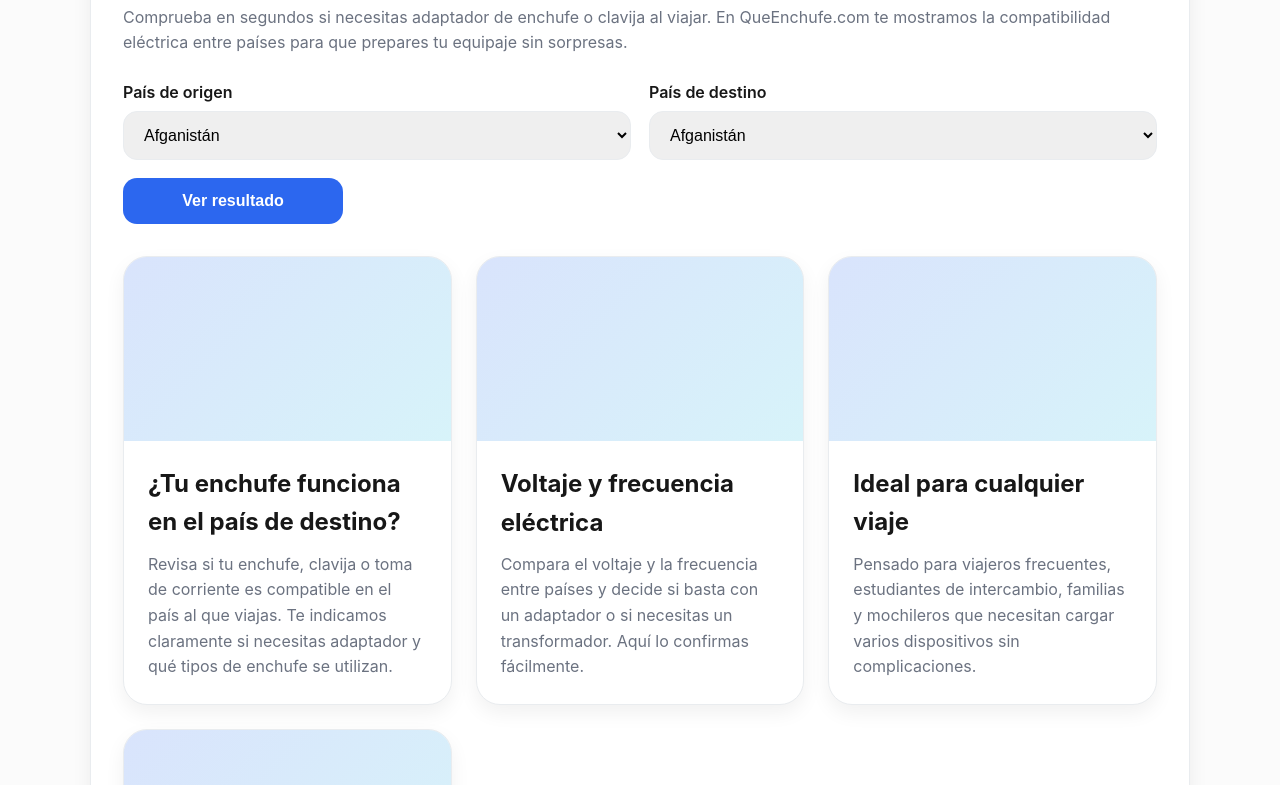
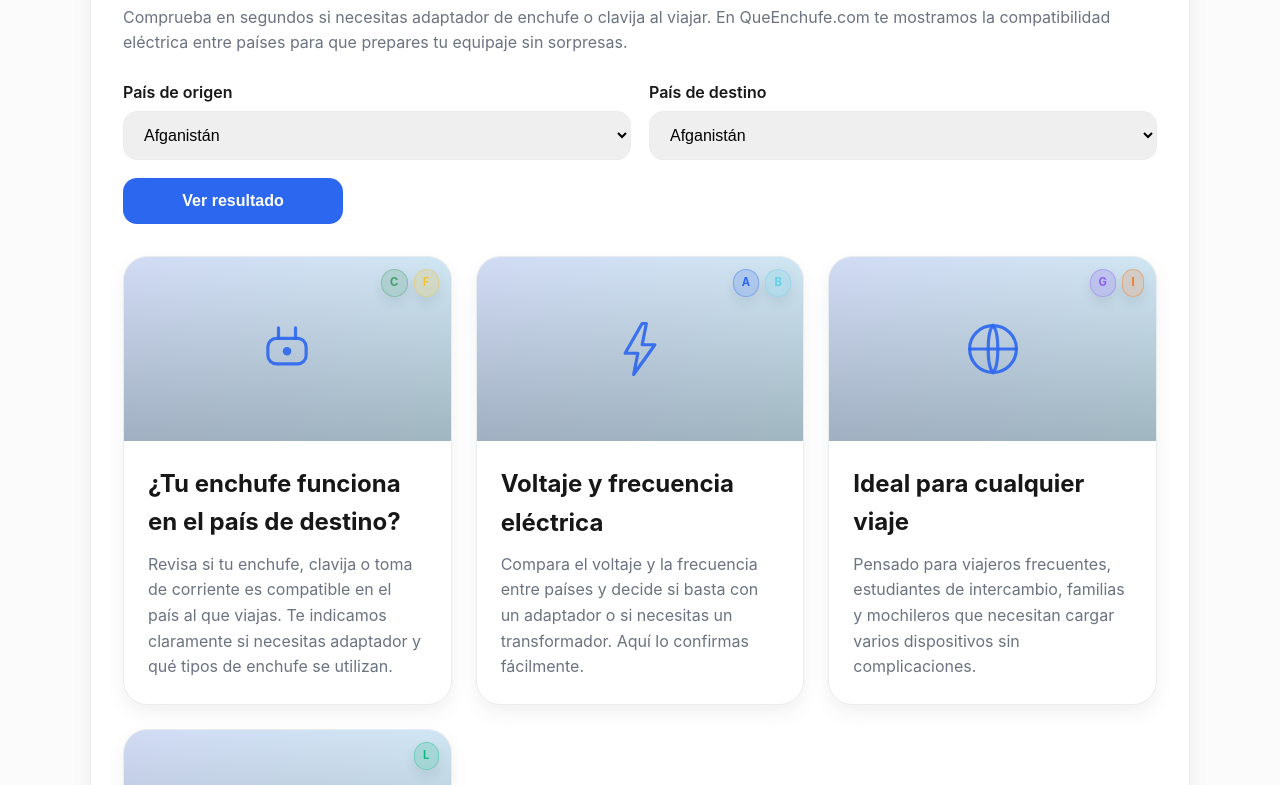
Before and after one commit to elpenultimo/queenchufe, a website: page index.html in a window 1280 px wide. Shown: the part 195-980 px from the top of the page. Drawn offline with Linux system fonts and the light colour scheme.

Commit message:
Add visual headers and plug chips to tiles

```diff
--- a/assets/styles.css
+++ b/assets/styles.css
@@ -46,6 +46,17 @@ a {
   background: var(--surface);
   border-bottom: 1px solid var(--border);
   padding: 16px 0;
+  position: relative;
+}
+
+.site-header::after {
+  content: "";
+  position: absolute;
+  left: 0;
+  right: 0;
+  bottom: 0;
+  height: 3px;
+  background: linear-gradient(90deg, var(--primary), var(--cyan));
 }
 
 .logo {
@@ -221,6 +232,8 @@ button:hover {
   );
   position: relative;
   overflow: hidden;
+  display: grid;
+  place-items: center;
 }
 
 .card-tile__media img {
@@ -228,6 +241,87 @@ button:hover {
   height: 100%;
   object-fit: cover;
   display: block;
+  position: relative;
+  z-index: 0;
+}
+
+.card-tile__media::after {
+  content: "";
+  position: absolute;
+  inset: 0;
+  background: linear-gradient(180deg, rgba(15, 23, 42, 0.04), rgba(15, 23, 42, 0.28));
+  z-index: 1;
+  pointer-events: none;
+}
+
+.card-tile__icon {
+  width: clamp(48px, 20vw, 68px);
+  height: clamp(48px, 20vw, 68px);
+  color: rgba(44, 103, 239, 0.9);
+  z-index: 2;
+}
+
+.card-tile__chips {
+  position: absolute;
+  top: 12px;
+  right: 12px;
+  display: inline-flex;
+  gap: 6px;
+  z-index: 3;
+}
+
+.plug-chip {
+  font-size: 0.7rem;
+  font-weight: 700;
+  padding: 4px 8px;
+  border-radius: 999px;
+  letter-spacing: 0.04em;
+  backdrop-filter: blur(8px);
+  -webkit-backdrop-filter: blur(8px);
+  border: 1px solid transparent;
+  box-shadow: 0 6px 12px rgba(15, 23, 42, 0.08);
+}
+
+.plug-chip--a {
+  color: #2c67ef;
+  background: rgba(44, 103, 239, 0.18);
+  border-color: rgba(44, 103, 239, 0.35);
+}
+
+.plug-chip--b {
+  color: #60d0e9;
+  background: rgba(96, 208, 233, 0.18);
+  border-color: rgba(96, 208, 233, 0.35);
+}
+
+.plug-chip--c {
+  color: #469a67;
+  background: rgba(70, 154, 103, 0.2);
+  border-color: rgba(70, 154, 103, 0.35);
+}
+
+.plug-chip--f {
+  color: #f4c430;
+  background: rgba(244, 196, 48, 0.2);
+  border-color: rgba(244, 196, 48, 0.35);
+}
+
+.plug-chip--g {
+  color: #8b5cf6;
+  background: rgba(139, 92, 246, 0.2);
+  border-color: rgba(139, 92, 246, 0.35);
+}
+
+.plug-chip--i {
+  color: #f97316;
+  background: rgba(249, 115, 22, 0.18);
+  border-color: rgba(249, 115, 22, 0.35);
+}
+
+.plug-chip--l {
+  color: #10b981;
+  background: rgba(16, 185, 129, 0.2);
+  border-color: rgba(16, 185, 129, 0.35);
 }
 
 .card-tile__content {
--- a/index.html
+++ b/index.html
@@ -49,28 +49,66 @@
 
       <section class="info-cards grid tile-grid">
         <article class="card-tile">
-          <div class="card-tile__media" aria-hidden="true"></div>
+          <div class="card-tile__media card-tile__media--plug" aria-hidden="true">
+            <div class="card-tile__chips">
+              <span class="plug-chip plug-chip--c">C</span>
+              <span class="plug-chip plug-chip--f">F</span>
+            </div>
+            <svg class="card-tile__icon" viewBox="0 0 64 64" fill="none" aria-hidden="true">
+              <rect x="14" y="22" width="36" height="24" rx="8" stroke="currentColor" stroke-width="3" />
+              <path d="M24 22V12" stroke="currentColor" stroke-width="3" stroke-linecap="round" />
+              <path d="M40 22V12" stroke="currentColor" stroke-width="3" stroke-linecap="round" />
+              <circle cx="32" cy="34" r="4" fill="currentColor" />
+            </svg>
+          </div>
           <div class="card-tile__content">
             <h3>¿Tu enchufe funciona en el país de destino?</h3>
             <p>Revisa si tu enchufe, clavija o toma de corriente es compatible en el país al que viajas. Te indicamos claramente si necesitas adaptador y qué tipos de enchufe se utilizan.</p>
           </div>
         </article>
         <article class="card-tile">
-          <div class="card-tile__media" aria-hidden="true"></div>
+          <div class="card-tile__media card-tile__media--bolt" aria-hidden="true">
+            <div class="card-tile__chips">
+              <span class="plug-chip plug-chip--a">A</span>
+              <span class="plug-chip plug-chip--b">B</span>
+            </div>
+            <svg class="card-tile__icon" viewBox="0 0 64 64" fill="none" aria-hidden="true">
+              <path d="M34 8L18 36H30L26 56L46 28H34L38 8Z" stroke="currentColor" stroke-width="3" stroke-linejoin="round" />
+            </svg>
+          </div>
           <div class="card-tile__content">
             <h3>Voltaje y frecuencia eléctrica</h3>
             <p>Compara el voltaje y la frecuencia entre países y decide si basta con un adaptador o si necesitas un transformador. Aquí lo confirmas fácilmente.</p>
           </div>
         </article>
         <article class="card-tile">
-          <div class="card-tile__media" aria-hidden="true"></div>
+          <div class="card-tile__media card-tile__media--globe" aria-hidden="true">
+            <div class="card-tile__chips">
+              <span class="plug-chip plug-chip--g">G</span>
+              <span class="plug-chip plug-chip--i">I</span>
+            </div>
+            <svg class="card-tile__icon" viewBox="0 0 64 64" fill="none" aria-hidden="true">
+              <circle cx="32" cy="32" r="22" stroke="currentColor" stroke-width="3" />
+              <path d="M10 32H54" stroke="currentColor" stroke-width="3" stroke-linecap="round" />
+              <path d="M32 10C26 16 26 48 32 54C38 48 38 16 32 10Z" stroke="currentColor" stroke-width="3" />
+            </svg>
+          </div>
           <div class="card-tile__content">
             <h3>Ideal para cualquier viaje</h3>
             <p>Pensado para viajeros frecuentes, estudiantes de intercambio, familias y mochileros que necesitan cargar varios dispositivos sin complicaciones.</p>
           </div>
         </article>
         <article class="card-tile">
-          <div class="card-tile__media" aria-hidden="true"></div>
+          <div class="card-tile__media card-tile__media--suitcase" aria-hidden="true">
+            <div class="card-tile__chips">
+              <span class="plug-chip plug-chip--l">L</span>
+            </div>
+            <svg class="card-tile__icon" viewBox="0 0 64 64" fill="none" aria-hidden="true">
+              <rect x="16" y="20" width="32" height="34" rx="6" stroke="currentColor" stroke-width="3" />
+              <path d="M24 20V16C24 13.7909 25.7909 12 28 12H36C38.2091 12 40 13.7909 40 16V20" stroke="currentColor" stroke-width="3" />
+              <path d="M24 34H40" stroke="currentColor" stroke-width="3" stroke-linecap="round" />
+            </svg>
+          </div>
           <div class="card-tile__content">
             <h3>Evita sorpresas al llegar</h3>
             <p>Consulta esta guía antes de viajar y evita problemas en aeropuertos, hoteles o alojamientos. Información clara y rápida.</p>
```
